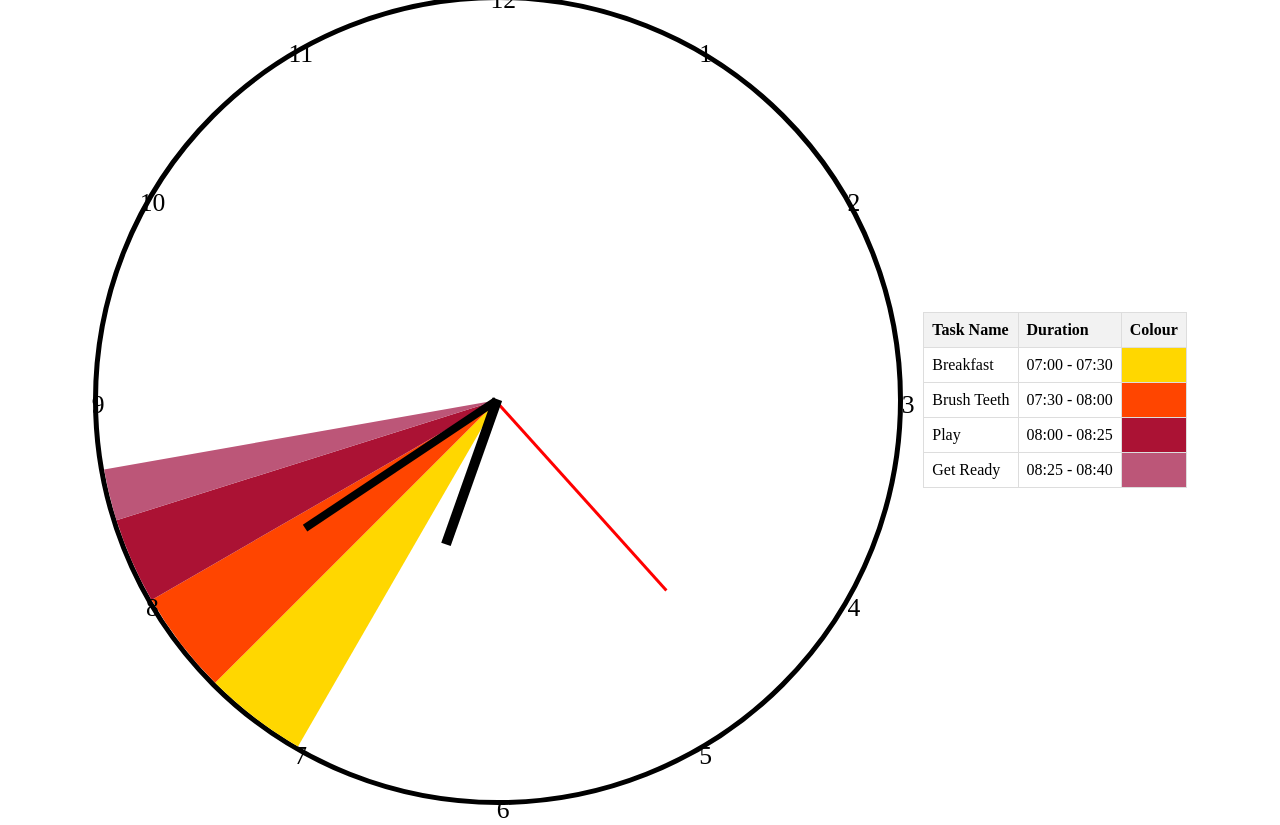
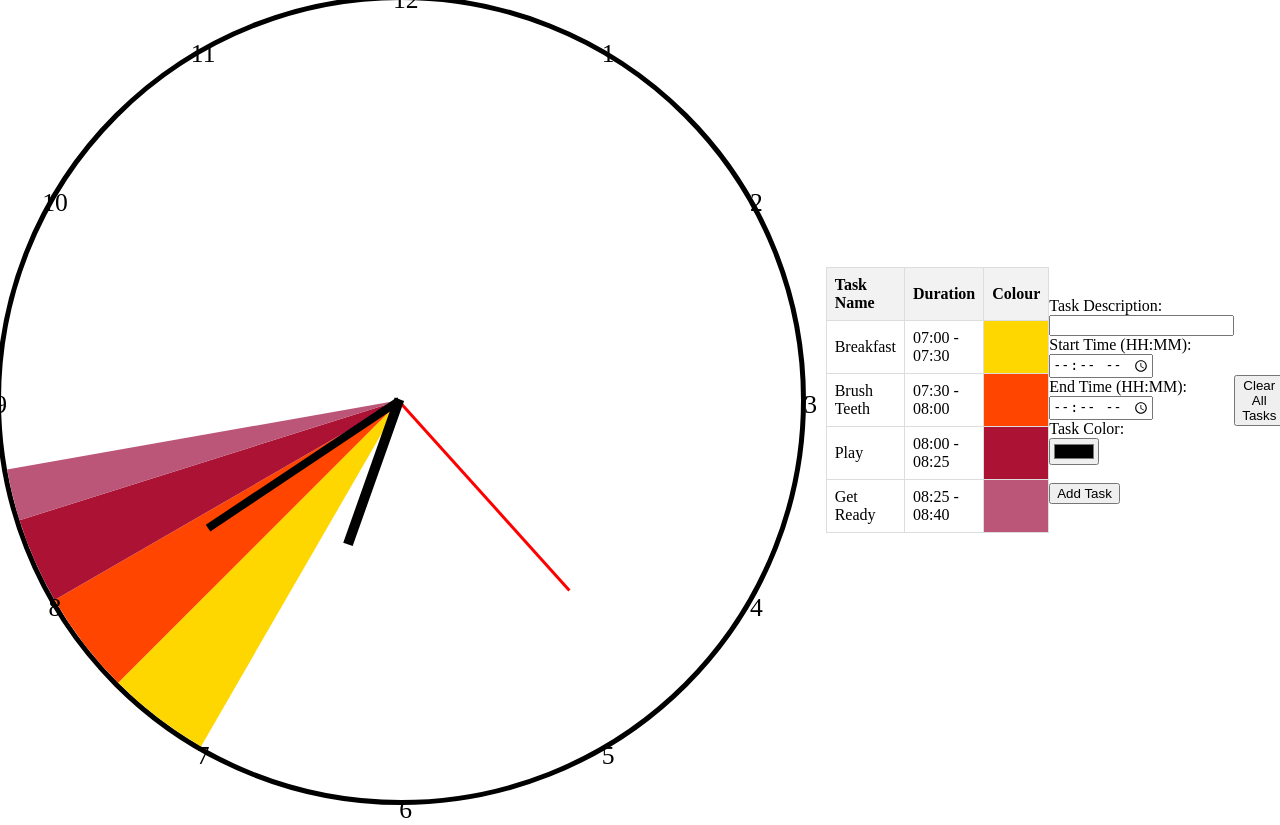
Before and after one commit to michnmi/schedule_clock, a Flask app: page / in a window 1280 px wide. Run offline with Flask 3, Linux system fonts and the light colour scheme.

Commit message:
#3: Add buttons to 'clear' and 'add' tasks. Very good

```diff
--- a/static/script.js
+++ b/static/script.js
@@ -21,7 +21,7 @@ function polarToCartesian(centerX, centerY, radius, angleInDegrees) {
     };
 }
 
-function describeArc(x, y, radius, startAngle, endAngle){
+function describeArc(x, y, radius, startAngle, endAngle) {
     var start = polarToCartesian(x, y, radius, endAngle);
     var end = polarToCartesian(x, y, radius, startAngle);
     var largeArcFlag = endAngle - startAngle <= 180 ? "0" : "1";
@@ -63,8 +63,8 @@ function updateClockHands() {
     const hours = now.getHours();
 
     const secondDegrees = (seconds / 60) * 360;
-    const minuteDegrees = (minutes / 60) * 360 + (seconds/60) * 6;
-    const hourDegrees = ((hours % 12) / 12 ) * 360 + (minutes/60) * 30;
+    const minuteDegrees = (minutes / 60) * 360 + (seconds / 60) * 6;
+    const hourDegrees = ((hours % 12) / 12) * 360 + (minutes / 60) * 30;
 
     document.getElementById('second-hand').style.transform = `rotate(${secondDegrees}deg)`;
     document.getElementById('minute-hand').style.transform = `rotate(${minuteDegrees}deg)`;
@@ -118,6 +118,58 @@ function populateTaskTable(tasks) {
     });
 }
 
+const clearTasksButton = document.getElementById('clear-tasks-button');
+clearTasksButton.addEventListener('click', clearAllTasks);
+
+function clearAllTasks() {
+    // Empty the tasks array
+    tasks = [];
+
+    // Remove task segments from the SVG clock
+    const clockTasks = document.getElementById('clock-tasks');
+    clockTasks.innerHTML = ''; // Clear SVG content
+
+    // Repopulate the task table with the now-empty array
+    populateTaskTable(tasks);
+}
+
+
+const addTaskButton = document.getElementById('add-task-button');
+addTaskButton.addEventListener('click', addTask);
+
+
+function addTask() {
+    const description = document.getElementById('task-description').value;
+    const start = document.getElementById('task-start').value;
+    const end = document.getElementById('task-end').value;
+    const color = document.getElementById('task-color').value;
+
+    // Validate input (e.g., check time format, ensure non-empty values)
+    // ...
+
+    // Create a new task object
+    const newTask = {
+        description: description,
+        start: start,
+        end: end,
+        color: color
+    };
+
+    // Add the task to the tasks array
+    tasks.push(newTask);
+
+    // Add the task to the SVG clock
+    addTaskToClock(newTask);
+
+    // Repopulate the task table
+    populateTaskTable(tasks);
+
+    // Clear input fields
+    document.getElementById('add-task-form').reset();
+}
+
+
+
 populateTaskTable(tasks);
 
 // Initial positioning
--- a/templates/index.html
+++ b/templates/index.html
@@ -1,10 +1,12 @@
 <!DOCTYPE html>
 <html lang="en">
+
 <head>
     <meta charset="UTF-8">
     <title>Task Clock</title>
     <link rel="stylesheet" href="{{ url_for('static', filename='style.css') }}">
 </head>
+
 <body>
     <div class="container">
         <div id="clock">
@@ -40,7 +42,20 @@
                 </tbody>
             </table>
         </div>
+        <div id="add-task-form">
+            <label for="task-description">Task Description:</label><br>
+            <input type="text" id="task-description"><br>
+            <label for="task-start">Start Time (HH:MM):</label><br>
+            <input type="time" id="task-start"><br>
+            <label for="task-end">End Time (HH:MM):</label><br>
+            <input type="time" id="task-end"><br>
+            <label for="task-color">Task Color:</label><br>
+            <input type="color" id="task-color"><br><br>
+            <button id="add-task-button">Add Task</button>
+        </div>
     </div>
+    <button id="clear-tasks-button">Clear All Tasks</button>
     <script src="{{ url_for('static', filename='script.js') }}"></script>
 </body>
+
 </html>
```
Lines whose indentation alone changed are shown as unchanged.
